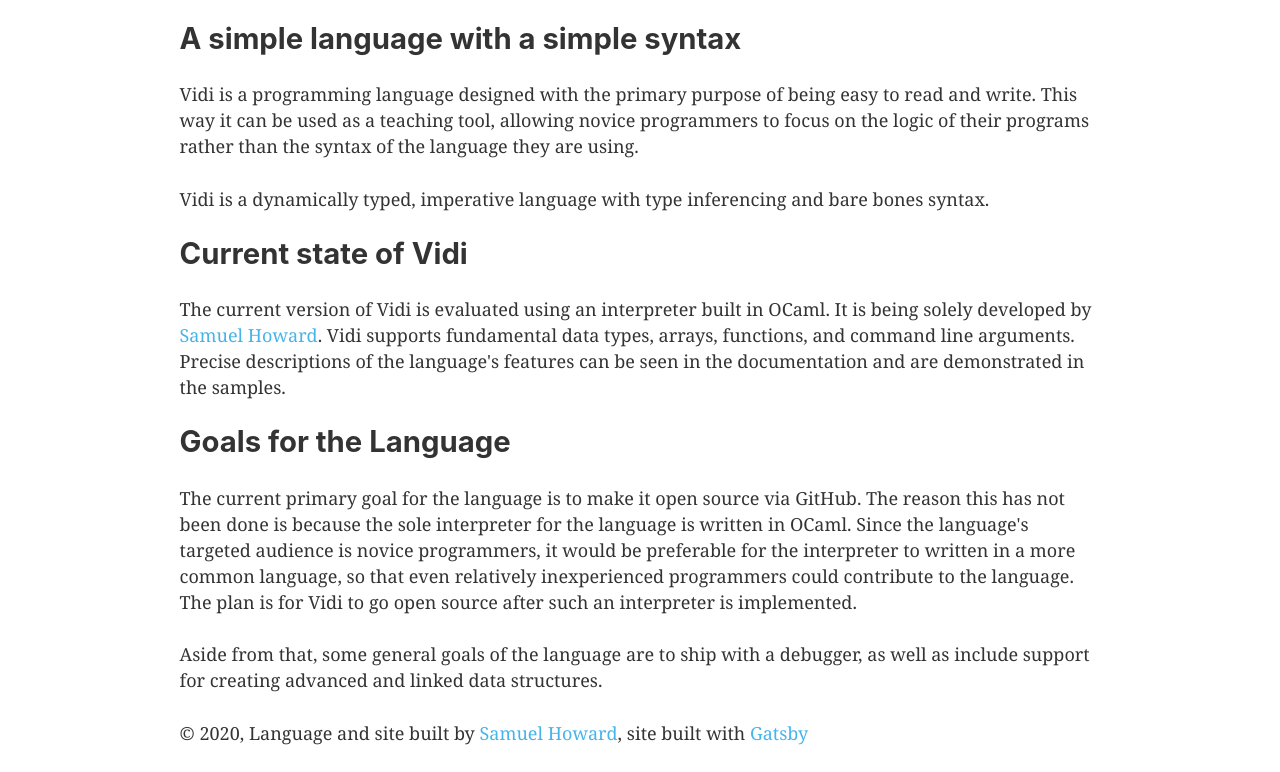
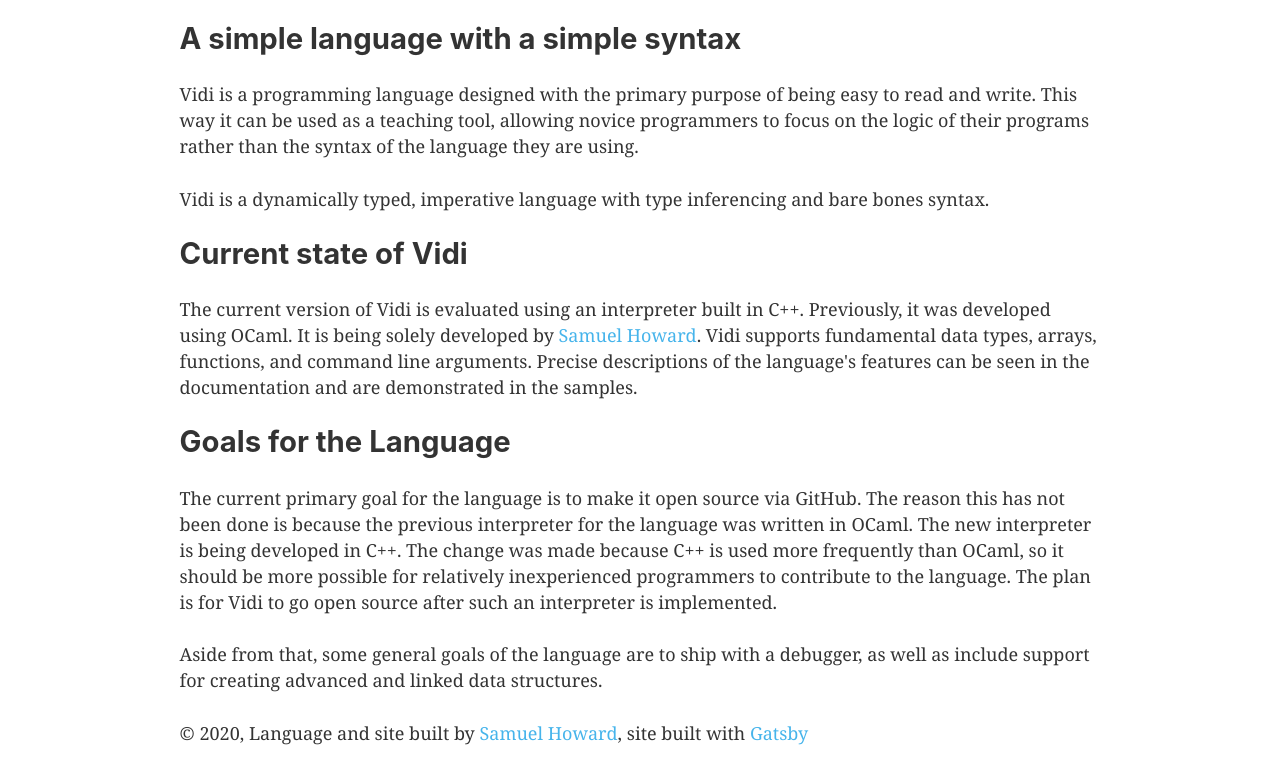
Before and after one commit to SamuelHoward/vidi-site, a Gatsby site: page / in a window 1280 px wide. Shown: the part 120-892 px from the top of the page. Built offline with nearby package versions, Linux system fonts and the light colour scheme; Gatsby itself is replaced by a stand-in of ours.

Commit message:
Edited home page to reflect new Vidi interpreter

```diff
--- a/package.json
+++ b/package.json
@@ -35,8 +35,8 @@
     "start": "npm run develop",
     "serve": "gatsby serve",
     "clean": "gatsby clean",
-      "test": "echo \"Write tests! -> https://gatsby.dev/unit-testing\" && exit 1",
-      "deploy": "gatsby build --prefix-paths && gh-pages -d public"
+    "test": "echo \"Write tests! -> https://gatsby.dev/unit-testing\" && exit 1",
+    "deploy": "gatsby build --prefix-paths && gh-pages -d public"
   },
   "repository": {
     "type": "git",
--- a/src/pages/index.js
+++ b/src/pages/index.js
@@ -19,13 +19,13 @@ const IndexPage = () => (
 	</div>
 	<h2>Current state of Vidi</h2>
 	<p>
-	The current version of Vidi is evaluated using an interpreter built in OCaml. It is being solely developed by
+	The current version of Vidi is evaluated using an interpreter built in C++. Previously, it was developed using OCaml. It is being solely developed by
     {` `}
 	<a style={{ color: `#46b4eb` }} href="https://github.com/SamuelHoward">Samuel Howard</a>. Vidi supports fundamental data types, arrays, functions, and command line arguments. Precise descriptions of the language's features can be seen in the documentation and are demonstrated in the samples.
 	</p>
 	<h2>Goals for the Language</h2>
 	<p>
-The current primary goal for the language is to make it open source via GitHub. The reason this has not been done is because the sole interpreter for the language is written in OCaml. Since the language's targeted audience is novice programmers, it would be preferable for the interpreter to written in a more common language, so that even relatively inexperienced programmers could contribute to the language. The plan is for Vidi to go open source after such an interpreter is implemented.
+The current primary goal for the language is to make it open source via GitHub. The reason this has not been done is because the previous interpreter for the language was written in OCaml. The new interpreter is being developed in C++. The change was made because C++ is used more frequently than OCaml, so it should be more possible for relatively inexperienced programmers to contribute to the language. The plan is for Vidi to go open source after such an interpreter is implemented.
 	</p>
 	<p>
 	Aside from that, some general goals of the language are to ship with a debugger, as well as include support for creating advanced and linked data structures.
```
